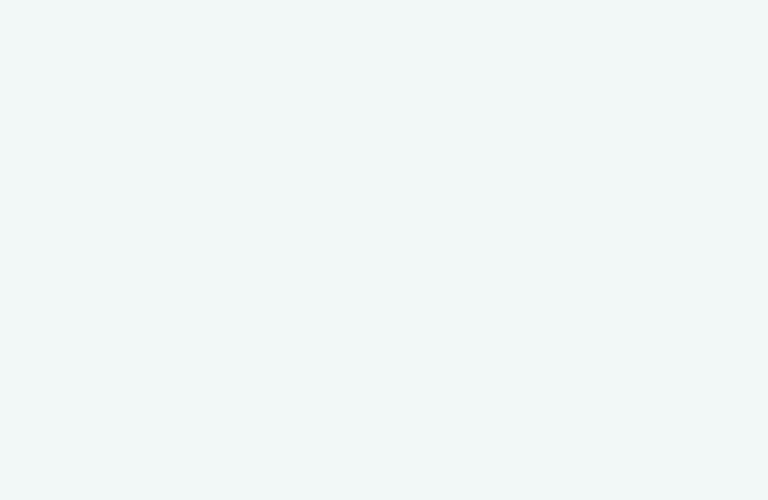
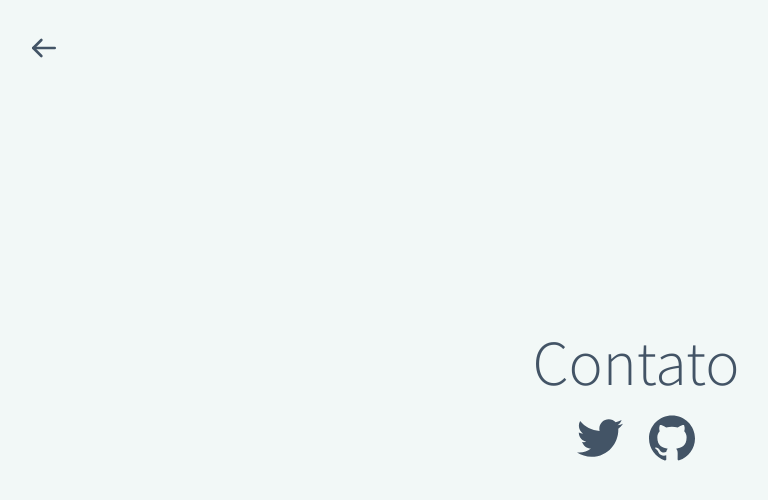
Before and after one commit to onedevstudio/onedev.studio, a Nuxt app: page /contato in a window 1280 px wide. Before the commit this address had no page. Shown: the top 500 px of the page, without its empty margins (4-772 px from the left). Built offline with nearby package versions, Linux system fonts and the light colour scheme.

Commit message:
Add contact and budget pages

```diff
--- /dev/null
+++ b/src/pages/contato.vue
@@ -0,0 +1,65 @@
+<template>
+  <div class="container">
+    <div>
+      <nuxt-link to="/" class="arrow-back">
+        <svg xmlns="http://www.w3.org/2000/svg" width="32" height="32" viewBox="0 0 24 24" fill="none" stroke="#435466" stroke-width="2" stroke-linecap="round" stroke-linejoin="round" class="feather feather-arrow-left">
+          <line x1="20" y1="12" x2="4" y2="12"/>
+          <polyline points="10 18 4 12 10 6"/>
+        </svg>
+      </nuxt-link>
+      <h1>Contato</h1>
+      <ul class="social">
+        <li class="social__item">
+          <a href="https://twitter.com/OnedevStudioweb/" target="_blank">
+            <svg aria-labelledby="twitter-icon" role="img" viewBox="0 0 24 24" xmlns="http://www.w3.org/2000/svg" width="46" height="46" fill="#435466">
+              <title id="twitter-icon">Twitter icon</title>
+              <path d="M23.954 4.569c-.885.389-1.83.654-2.825.775 1.014-.611 1.794-1.574 2.163-2.723-.951.555-2.005.959-3.127 1.184-.896-.959-2.173-1.559-3.591-1.559-2.717 0-4.92 2.203-4.92 4.917 0 .39.045.765.127 1.124C7.691 8.094 4.066 6.13 1.64 3.161c-.427.722-.666 1.561-.666 2.475 0 1.71.87 3.213 2.188 4.096-.807-.026-1.566-.248-2.228-.616v.061c0 2.385 1.693 4.374 3.946 4.827-.413.111-.849.171-1.296.171-.314 0-.615-.03-.916-.086.631 1.953 2.445 3.377 4.604 3.417-1.68 1.319-3.809 2.105-6.102 2.105-.39 0-.779-.023-1.17-.067 2.189 1.394 4.768 2.209 7.557 2.209 9.054 0 13.999-7.496 13.999-13.986 0-.209 0-.42-.015-.63.961-.689 1.8-1.56 2.46-2.548l-.047-.02z"/>
+            </svg>
+          </a>
+        </li>
+        <li class="social__item">
+          <a href="https://github.com/onedevstudio/" target="_blank">
+            <svg aria-labelledby="github-icon" role="img" viewBox="0 0 24 24" xmlns="http://www.w3.org/2000/svg" width="46" height="46" fill="#435466">
+              <title id="github-icon">GitHub icon</title>
+              <path d="M12 .297c-6.63 0-12 5.373-12 12 0 5.303 3.438 9.8 8.205 11.385.6.113.82-.258.82-.577 0-.285-.01-1.04-.015-2.04-3.338.724-4.042-1.61-4.042-1.61C4.422 18.07 3.633 17.7 3.633 17.7c-1.087-.744.084-.729.084-.729 1.205.084 1.838 1.236 1.838 1.236 1.07 1.835 2.809 1.305 3.495.998.108-.776.417-1.305.76-1.605-2.665-.3-5.466-1.332-5.466-5.93 0-1.31.465-2.38 1.235-3.22-.135-.303-.54-1.523.105-3.176 0 0 1.005-.322 3.3 1.23.96-.267 1.98-.399 3-.405 1.02.006 2.04.138 3 .405 2.28-1.552 3.285-1.23 3.285-1.23.645 1.653.24 2.873.12 3.176.765.84 1.23 1.91 1.23 3.22 0 4.61-2.805 5.625-5.475 5.92.42.36.81 1.096.81 2.22 0 1.606-.015 2.896-.015 3.286 0 .315.21.69.825.57C20.565 22.092 24 17.592 24 12.297c0-6.627-5.373-12-12-12"/>
+            </svg>
+          </a>
+        </li>
+      </ul>
+    </div>
+  </div>
+</template>
+
+<script>
+  export default {
+    name: 'Contato'
+  }
+</script>
+
+<style lang="sass" scoped>
+.container
+  min-height: 100vh
+  display: flex
+  justify-content: center
+  align-items: center
+  text-align: center
+
+h1
+  font-weight: 300
+  font-size: 4rem
+  color: #435466
+
+.arrow-back
+  z-index: 100
+  position: fixed
+  top: 2rem
+  left: 2rem
+
+.social
+  list-style: none
+  padding: 0
+  margin: 0
+  &__item
+    display: inline-block
+    padding: .8rem
+</style>
--- a/src/pages/index.vue
+++ b/src/pages/index.vue
@@ -12,8 +12,8 @@
       <logo />
       <h2 class="description"></ Um estúdio de desenvolvimento web de um homem só ></h2>
       <div class="links">
-        <a href="https://twitter.com/OnedevStudioweb" target="_blank" class="button button--green">Contato</a>
-        <a href="https://goo.gl/forms/Dr1JEZuMIMLAwpHM2" target="_blank" class="button button--gray">Orçamento</a>
+        <nuxt-link to="/contato" class="button button--green">Contato</nuxt-link>
+        <nuxt-link to="/orcamento" class="button button--gray">Orçamento</nuxt-link>
       </div>
     </div>
   </section>
--- /dev/null
+++ b/src/pages/orcamento.vue
@@ -0,0 +1,31 @@
+<template>
+  <div>
+    <nuxt-link to="/" class="arrow-back">
+      <svg xmlns="http://www.w3.org/2000/svg" width="32" height="32" viewBox="0 0 24 24" fill="none" stroke="#435466" stroke-width="2" stroke-linecap="round" stroke-linejoin="round">
+        <line x1="20" y1="12" x2="4" y2="12"/>
+        <polyline points="10 18 4 12 10 6"/>
+      </svg>
+    </nuxt-link>
+    <iframe src="https://docs.google.com/forms/d/e/1FAIpQLSeT9JO1EawQbxq4A1suUXn742pufbqwaoupgkzVYpaVaxcyCA/viewform?embedded=true" width="760" height="500" frameborder="0" marginheight="0" marginwidth="0">Carregando…</iframe>
+  </div>
+</template>
+
+<script>
+  export default {
+    name: 'orcamento'
+  }
+</script>
+
+<style lang="sass" scoped>
+iframe
+  position: fixed
+  display: block
+  z-index: 50
+  width: 100%
+  height: 100%
+.arrow-back
+  z-index: 100
+  position: fixed
+  top: 2rem
+  left: 2rem
+</style>
```
